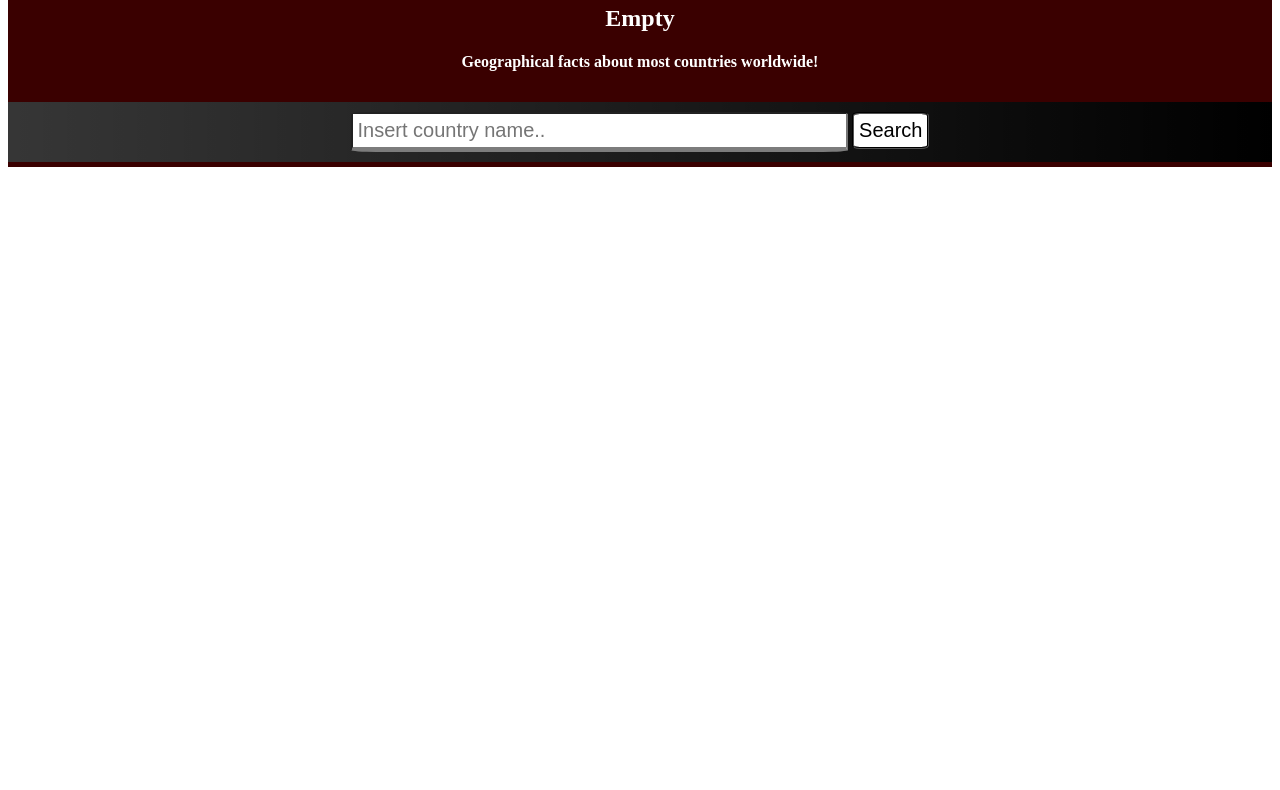
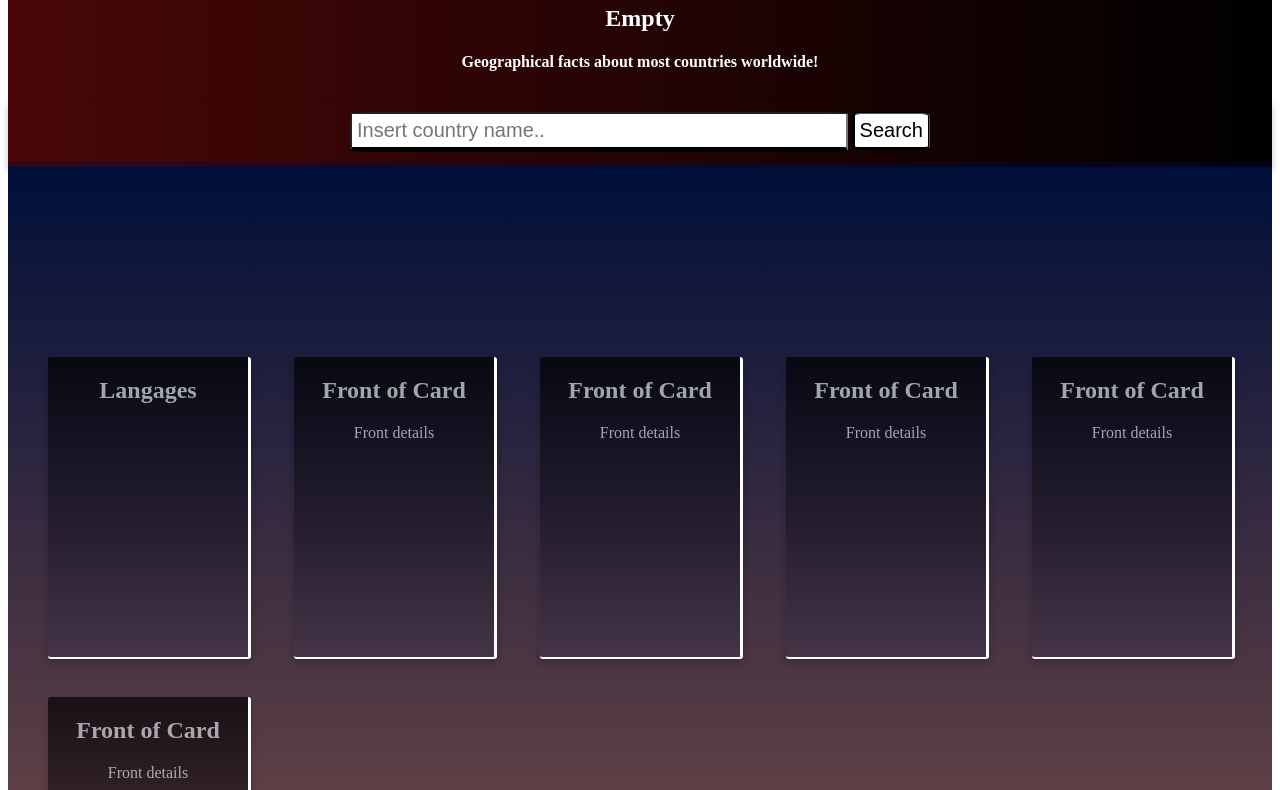
Before and after one commit to facn6/Api-project, a plain HTML site: page index.html in a window 1280 px wide. Shown: the part 80-870 px from the top of the page. Before the commit the page ends 800 px from the top, so only its background shows below. Drawn offline with Linux system fonts and the light colour scheme.

Commit message:
css updates

```diff
--- a/index.html
+++ b/index.html
@@ -18,6 +18,81 @@
             <input type="submit" value="Search" id="search-button">
         </div>
     </section>
+
+    <section class="cards-box">
+              <div class="card">
+                <div class="card-front">
+                  <h1>Langages</h1>
+                  <p></p>
+                </div>
+
+                <div class="card-back">
+                  <h1>Languages</h1>
+                  <p> english <br> arabic br
+                  </p>
+                </div>
+              </div>
+
+              <div class="card">
+                  <div class="card-front">
+                    <h1>Front of Card</h1>
+                    <p>Front details</p>
+                  </div>
+
+                  <div class="card-back">
+                    <h1>Back of Card</h1>
+                    <p>Back details</p>
+                  </div>
+              </div>
+
+              <div class="card">
+                  <div class="card-front">
+                    <h1>Front of Card</h1>
+                    <p>Front details</p>
+                  </div>
+
+                  <div class="card-back">
+                    <h1>Back of Card</h1>
+                    <p>Back details</p>
+                  </div>
+              </div>
+
+              <div class="card">
+                  <div class="card-front">
+                    <h1>Front of Card</h1>
+                    <p>Front details</p>
+                  </div>
+
+                  <div class="card-back">
+                    <h1>Back of Card</h1>
+                    <p>Back details</p>
+                  </div>
+              </div>
+
+              <div class="card">
+                  <div class="card-front">
+                    <h1>Front of Card</h1>
+                    <p>Front details</p>
+                  </div>
+
+                  <div class="card-back">
+                    <h1>Back of Card</h1>
+                    <p>Back details</p>
+                  </div>
+              </div>
+
+              <div class="card">
+                  <div class="card-front">
+                    <h1>Front of Card</h1>
+                    <p>Front details</p>
+                  </div>
+
+                  <div class="card-back">
+                    <h1>Back of Card</h1>
+                    <p>Back details</p>
+                  </div>
+              </div>
+      </section>
   <script src="JS.js" type="text/javascript"></script>
 </body>
 </html>
--- a/style.css
+++ b/style.css
@@ -2,15 +2,17 @@
     text-align: center;
     color: white;
     font-family: 'Times New Roman', Times, serif;
-    background-color: rgb(58, 0, 0);
+    background-image: linear-gradient(to right, rgb(73, 7, 7) , rgb(0, 0, 0));
     padding: 10px 10px;
 }
 .search-section{
-    background-image: linear-gradient(to right, rgba(0, 0, 0, 0.788) , rgb(0, 0, 0));
+    background-image: linear-gradient(to right, rgb(73, 7, 7) , rgb(0, 0, 0));
     padding: 10px 10px;
     text-align: center;
     font-family: 'Times New Roman', Times, serif;
-    border-bottom:  5px solid rgb(58, 0, 0);
+    border-bottom:  5px solid rgba(0, 11, 73, 0.342);
+    box-shadow: 0 4px 8px 0 rgba(0, 0, 0, 0.24);
+
 }
 
 #search-bar{
@@ -19,7 +21,7 @@
     width: 40%;
     padding: 5px 5px;
     border-radius: 5%;
-    border-bottom: 5px solid rgba(0, 0, 0, 0.514);
+    border-bottom: 5px solid rgb(0, 0, 0);
 }
 
 #search-button{
@@ -30,9 +32,69 @@
     padding: 5px 5px;
     border-style: groove;
     border-radius: 10%;
+    border-bottom: 3px rgb(0, 0, 0) solid;
+    border-left: 3px rgb(0, 0, 0) solid;
+
 }
 
 #search-button:hover{
-    background-color: rgba(97, 97, 97, 0.938);
+    background-image: linear-gradient(to right, rgba(0, 0, 0, 0.788) , rgb(0, 0, 0));
     color: rgb(255, 255, 255);
+    border-bottom: 3px white solid;
+    border-left: 3px solid white;
 }
+
+/* _____________________________________CARD-BOX_____________________________________________*/
+
+.cards-box{
+    background-image: linear-gradient(to bottom,rgb(0, 15, 58), rgba(58, 7, 7, 0.74));
+    display: flex;
+    flex-direction: row;
+    flex-flow: wrap;
+    justify-content: space-between;
+    padding: 20px 20px;
+}
+
+.card{
+    align-content: center;
+    border-radius: 7px;
+    width: 200px;
+    height: 300px;
+    margin: 20px;
+    box-sizing: content-box;
+    text-align: center;
+    transition: all 1s ease;
+    transform-style: preserve-3d;
+}
+
+
+.card:hover{
+    transform: rotateY(180deg);
+  }
+
+  .card-front, .card-back {
+    position: absolute;
+    width: 100%;
+    height: 100%;
+    box-shadow: 0 4px 8px 0 rgba(0,0,0,0.2);
+
+  }
+
+  .card-front {
+    background-image: linear-gradient(to bottom,rgba(0, 0, 0, 0.685), rgba(51, 50, 92, 0.178));
+    color: rgba(240, 248, 255, 0.651);
+    border-radius: 3px;
+    border-bottom: 2px white solid;
+    border-right:3px white solid;
+    backface-visibility: hidden;
+  }
+
+  .card-back {
+    background-image: linear-gradient(to bottom,rgba(92, 23, 23, 0.685), rgba(51, 50, 92, 0.151));
+    color: rgba(240, 248, 255, 0.651);
+    border-radius: 3px;
+    border-bottom: 2px white solid;
+    border-left:3px white solid;
+    transform: rotateY(180deg);
+    backface-visibility: hidden;
+  }
```
Also changed, not shown: 1 other file.
